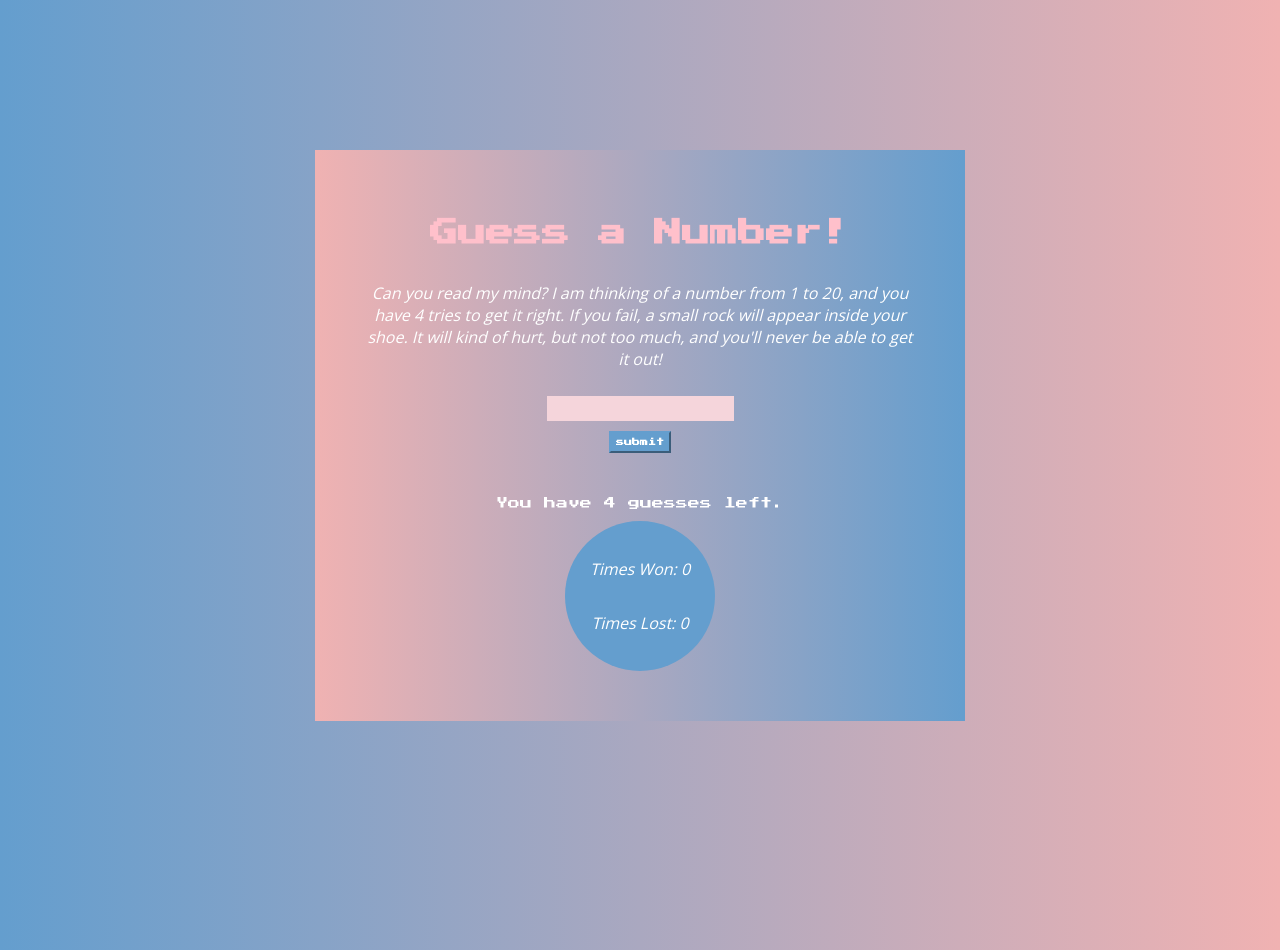
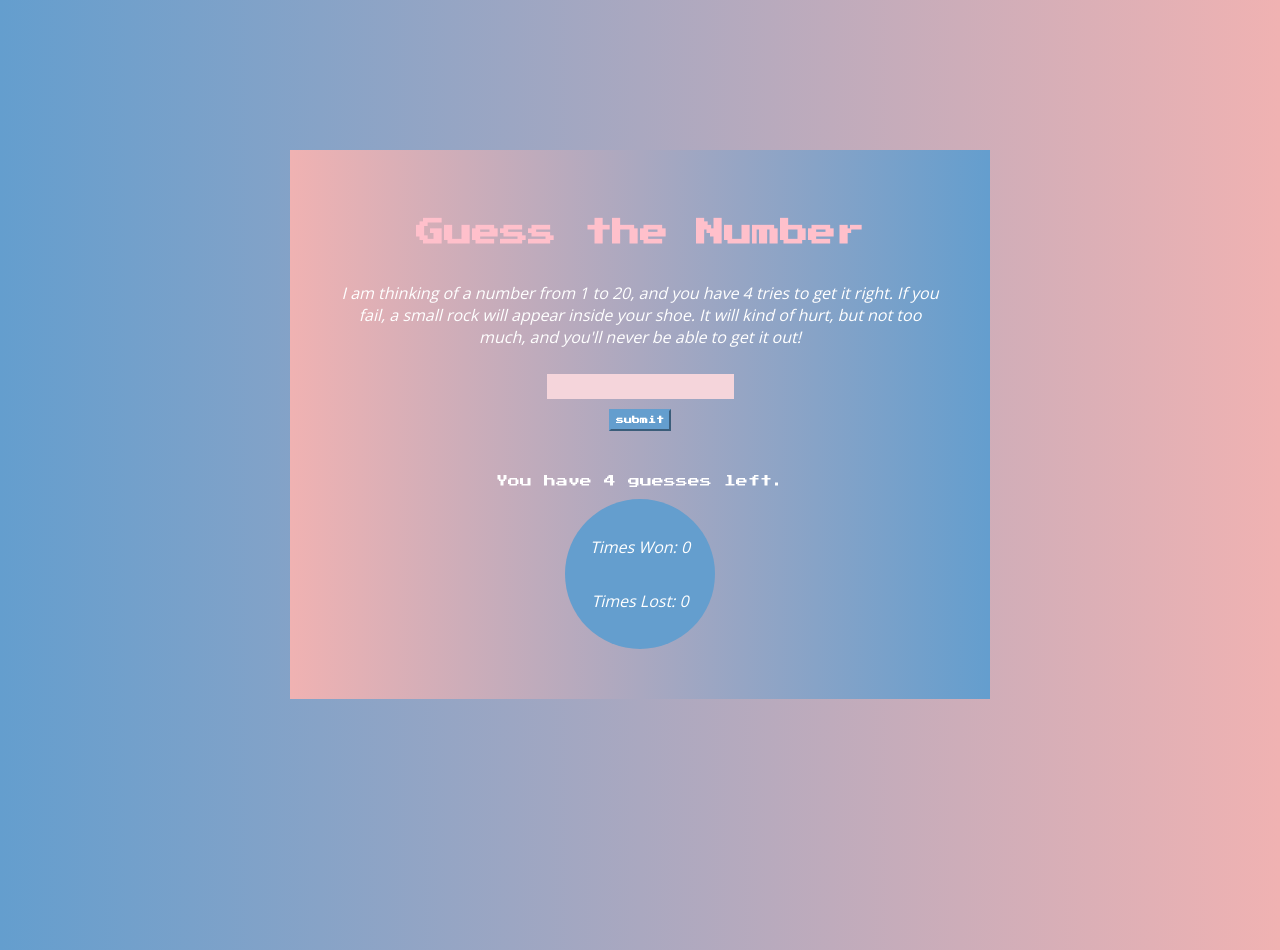
Before and after one commit to emmaegstad/lab-01-guess-number, a website: page index.html in a window 1280 px wide. Drawn offline with nearby package versions, Linux system fonts and the light colour scheme.

```diff
--- a/index.html
+++ b/index.html
@@ -14,8 +14,8 @@
 
 <body>
 <main>
-<h1 id="title">Guess a Number!</h1>
-<p id="rules">Can you read my mind? I am thinking of a number from 1 to 20, and you have 4 tries to get it right. If you fail, a small rock will appear inside your shoe. It will kind of hurt, but not too much, and you'll never be able to get it out!</p>
+<h1 id="title">Guess the Number</h1>
+<p id="rules">I am thinking of a number from 1 to 20, and you have 4 tries to get it right. If you fail, a small rock will appear inside your shoe. It will kind of hurt, but not too much, and you'll never be able to get it out!</p>
 <input type="number" id="guess-input">
 <button id="submit-button">submit</button>
 <button id="reset-button">Play Again</button>
--- a/styles/style.css
+++ b/styles/style.css
@@ -24,7 +24,7 @@
 
 main {
   background-image: linear-gradient(to right, rgb(240, 178, 178) , rgb(100, 158, 206));
-  max-width: 650px;
+  max-width: 700px;
   padding: 50px;
   display: flex;
   flex-direction: column;
@@ -56,6 +56,7 @@
   font-family: 'Press Start 2P', cursive;
   color: white;
   font-size: 1.5vh;
+  /* margin-bottom: 20px; */
 }
 
 #result-text {
```
Also changed, not shown: app.js (+18 -18 lines), cypress/integration/example.spec.js (+10 -10 lines), 1 other file.
